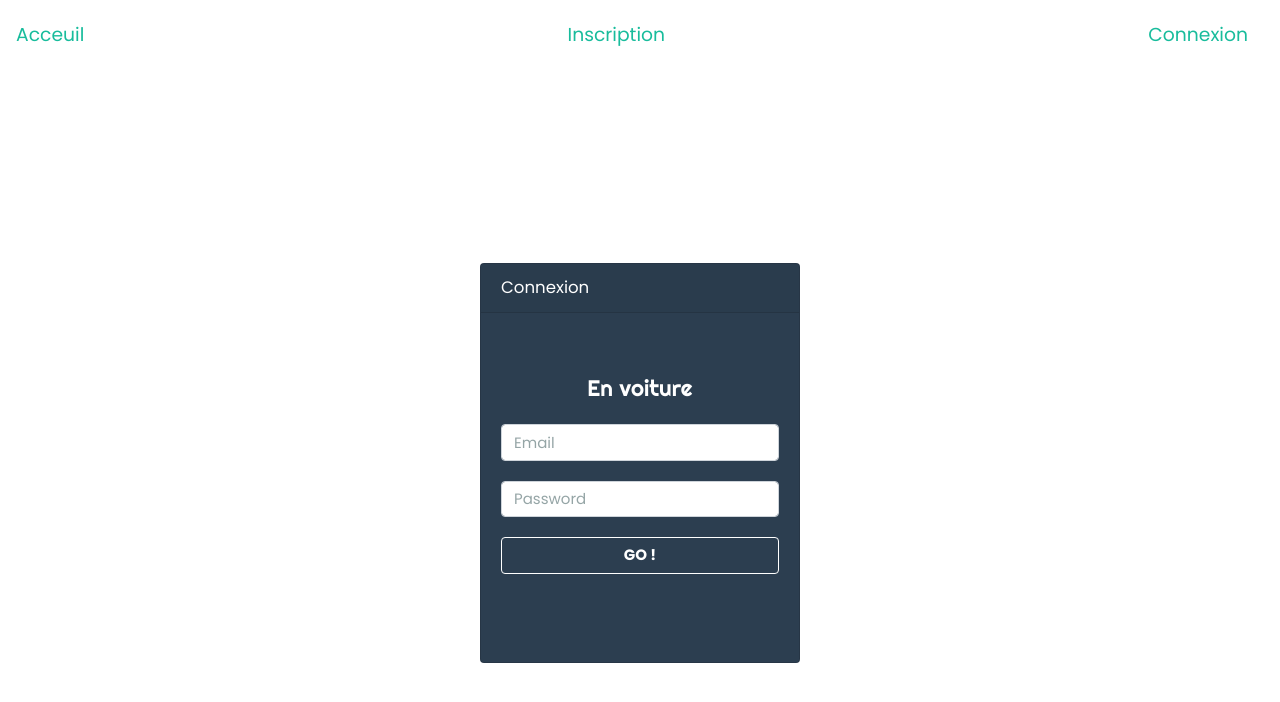
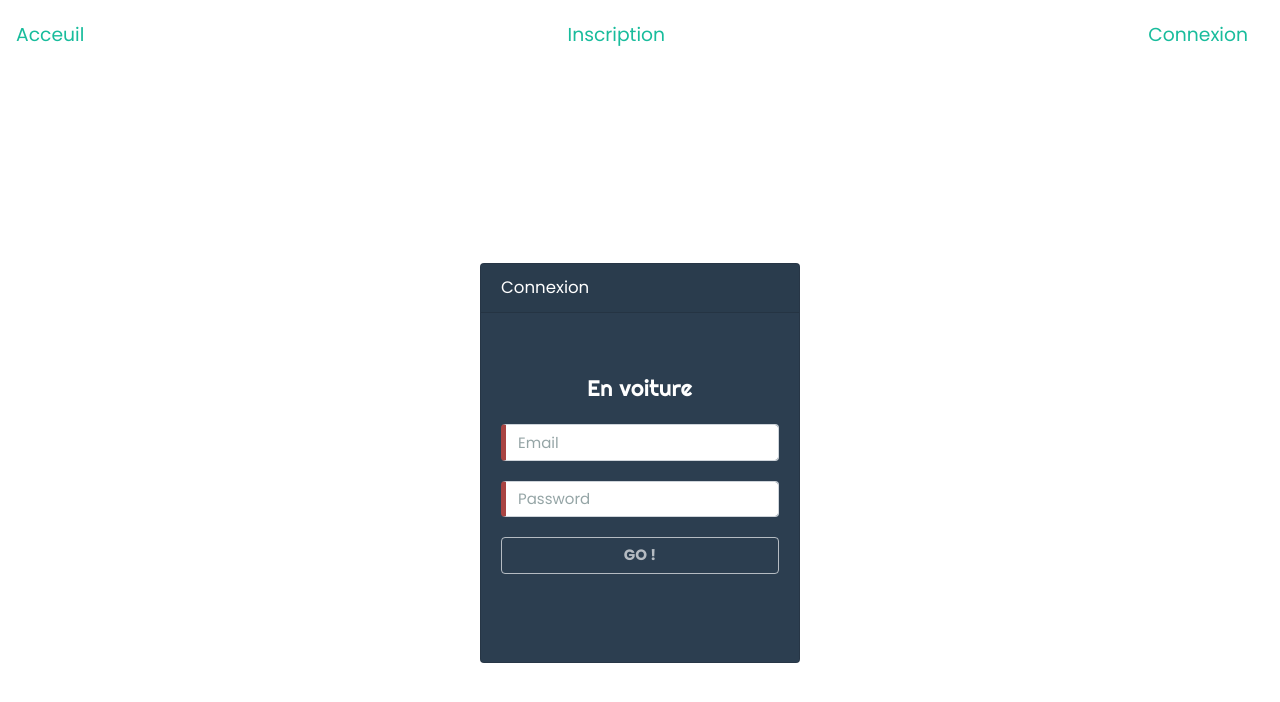
Before and after one commit to teratota/e-motion, an Angular app in the folder Frontend/: page /connexion in a window 1280 px wide. Shown: the top 702 px of the page. Built offline with nearby package versions, Linux system fonts and the light colour scheme; no server answers.

Commit message:
modif connexion + update user

```diff
--- a/Frontend/src/app/component/connexion/connexion.component.html
+++ b/Frontend/src/app/component/connexion/connexion.component.html
@@ -3,15 +3,13 @@
         <div class="card-header">Connexion</div>
         <div class="card-body">
           <h4 class="card-title">En voiture</h4>
-          <form action="" method="post">
+          <form [formGroup]="registerForm" (ngSubmit)="connection()">
               <fieldset>
                 <div class="form-group row">
                   <div class="col-sm-12">
-                    <input class="form-control" type="email" #mail name="mail" id="" placeholder="Email">
-                    <p *ngIf="MessageMail" style="color: red">Mail non conforme</p>
-                    <input class="form-control" type="password" #pass name="pass" id="" placeholder="Password">
-                    <p *ngIf="MessagePass" style="color: red">Mot de passe non conforme</p>
-                    <input class="btn btn-outline-secondary" type="submit" value="GO !" (click)="connection(mail.value, pass.value)" id="">
+                    <input class="form-control" type="email" formControlName="mail" #mail name="mail" id="" placeholder="Email">
+                    <input class="form-control" type="password" name="pass" formControlName="password" id="" placeholder="Password">
+                    <input class="btn btn-outline-secondary" [disabled]="!registerForm.valid" type="submit" value="GO !" id="">
                   </div>
                 </div>
               </fieldset>
--- a/Frontend/src/app/component/connexion/connexion.component.ts
+++ b/Frontend/src/app/component/connexion/connexion.component.ts
@@ -1,6 +1,7 @@
 import { UserService } from 'src/app/service/user.service';
 import { Component, OnInit } from '@angular/core';
 import { ValidationService } from 'src/app/service/validation.service';
+import { Validators, FormControl, FormGroup } from '@angular/forms';
 
 @Component({
   selector: 'app-connexion',
@@ -14,32 +15,29 @@ export class ConnexionComponent implements OnInit {
   MessageMail: boolean;
   MessagePass: boolean;
 
+  registerForm = new FormGroup({
+    mail:new FormControl('',[
+      Validators.required,
+      Validators.email,
+      Validators.pattern('^[a-zA-Z0-9_.+-]+@[a-zA-Z0-9-]+.[a-zA-Z0-9-.]+$')
+    ]),
+    password:new FormControl('',[
+      Validators.required,
+      Validators.pattern('^(?=.*[a-z])(?=.*[A-Z])(?=.*[0-9])[a-zA-Z0-9]+$')
+    ])
+
+  });
+
   ngOnInit() {
     this.MessageMail = false;
     this.MessagePass = false;
   }
 
-  connection(mail, pass) {
-    if (mail === '' || this.ValidationService.validationEmail(mail)==false) {
-      this.MessageMail = true;
-    } else {
-      this.MessageMail = false;
-    }
-    if (pass === '') {
-      this.MessagePass = true;
-    } else {
-      this.MessagePass = false;
-    }
-    if (mail !== '' && pass !== '' && this.ValidationService.validationEmail(mail)==true) {
-      let connectionResult = this.UserService.connection(mail, pass);
-
+  connection() {
+      let connectionResult = this.UserService.connection(this.registerForm.value.mail, this.registerForm.value.password);
       if (connectionResult !== false) {
         document.cookie = 'tokenValidation = ' + connectionResult + '; expires=expires=Thu, 18 Dec 3000 12:00:00 UTC' ;
         window.location.href = '/';
       }
-
     }
-
   }
-
-}
--- a/Frontend/src/app/component/interface-utilisateur-info/interface-utilisateur-info.component.html
+++ b/Frontend/src/app/component/interface-utilisateur-info/interface-utilisateur-info.component.html
@@ -25,7 +25,7 @@
           <label> pays : </label>
               <input class="form-control"  type="text" formControlName="country" value="{{ pays }}">
           <label> permis de conduire : </label>
-              <input class="form-control"  type="number" formControlName="driverLicense" value="{{ npermis }}">
+              <input class="form-control"  type="text" formControlName="driverLicense" value="{{ npermis }}">
           <label> mail : </label>
               <input class="form-control"  type="email" formControlName="mail" value="{{ mail }}">
           <label> mot de passe : </label>
@@ -36,7 +36,7 @@
           <div class="row my-4">
               <div class="col-md-2 mx-auto">
                 <button  type="submit" [disabled]="!registerForm.valid" class="btn btn-success">Enregistrer</button>
-                <button (click)="notSave()" [disabled]="!registerForm.valid" type="button" class="btn btn-danger">Annuler</button>
+                <button (click)="notSave()"  type="button" class="btn btn-danger">Annuler</button>
               </div>
             </div>
         </form>
```
Also changed, not shown: 2 other files (tests, documents, lock files or other folders).
